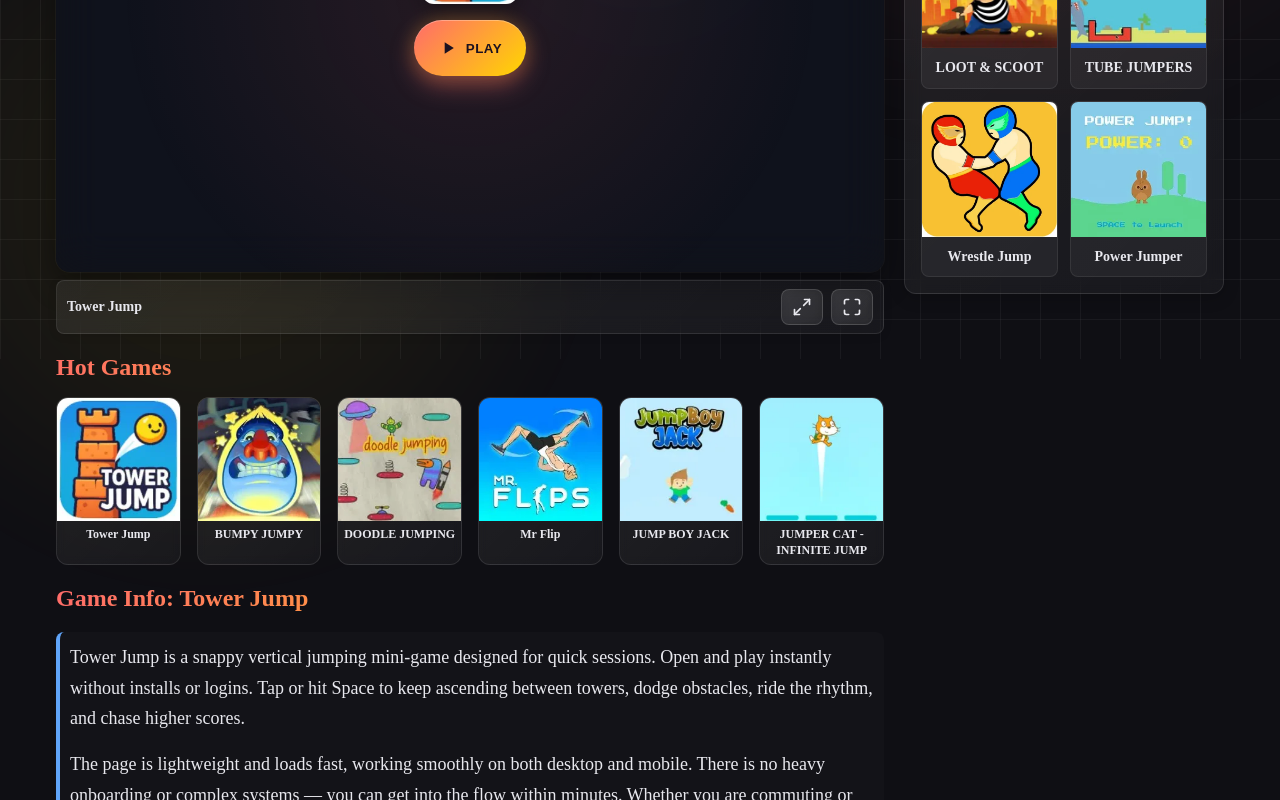
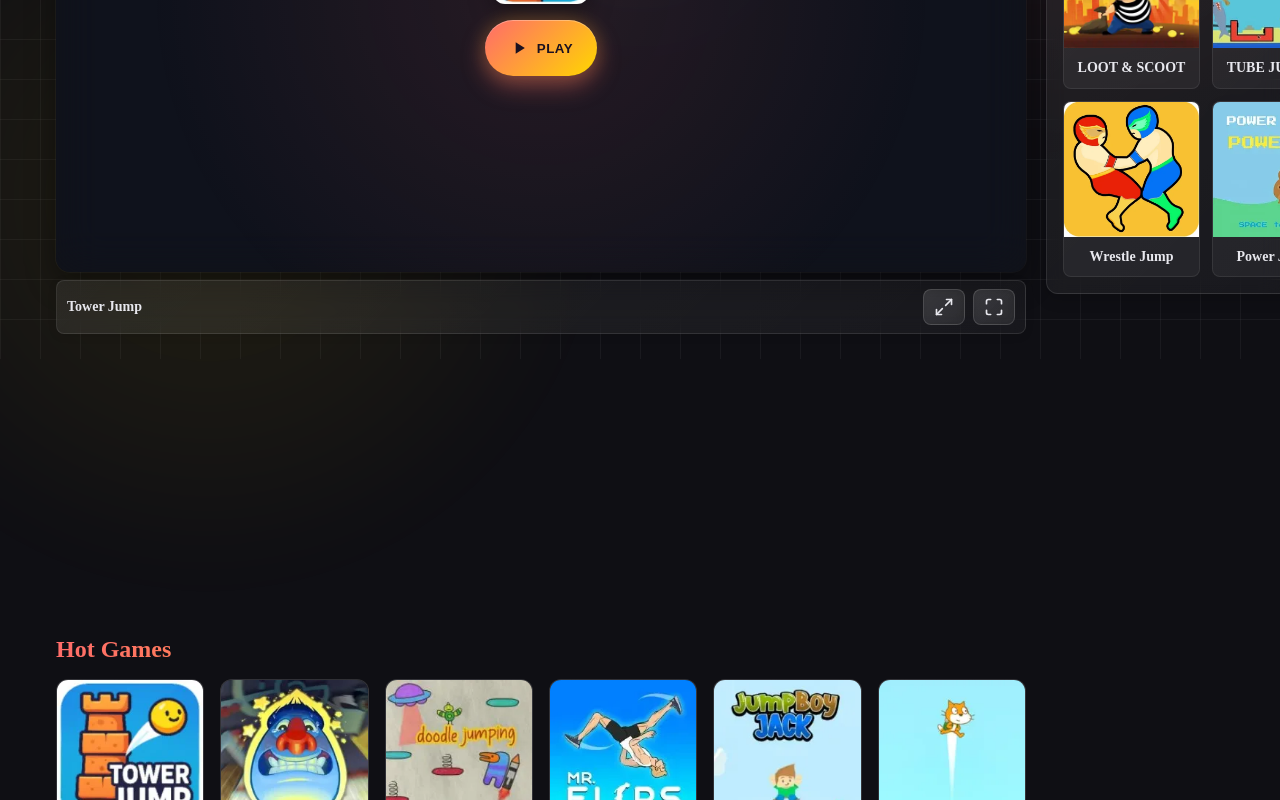
Before and after one commit to wanghuan072/gimjo, a Vue app in the folder Tower-Jump/: page / in a window 1280 px wide. Shown: the part 441-1241 px from the top of the page. Built offline with nearby package versions, Linux system fonts and the light colour scheme.

Commit message:
添加广告-5

```diff
--- a/Tower-Jump/index.html
+++ b/Tower-Jump/index.html
@@ -35,6 +35,9 @@
   <meta name="author" content="Tower Jump">
   <meta name="generator" content="Vue.js">
 
+  <!-- AdSense Direct（Hot Games 上方 970×250，ca-pub-9435047454967498） -->
+  <script async src="https://pagead2.googlesyndication.com/pagead/js/adsbygoogle_direct.js?client=ca-pub-9435047454967498" crossorigin="anonymous"></script>
+
   <!-- 延迟加载第三方脚本 -->
   <script>
     window.addEventListener('load', function () {
--- a/Tower-Jump/src/views/HomeView.vue
+++ b/Tower-Jump/src/views/HomeView.vue
@@ -122,6 +122,18 @@
               </div>
             </section>
 
+            <!-- AdSense Direct：在 Hot Games 上方（与后台代码一致） -->
+            <div
+              style="margin: 16px 0; display: flex; justify-content: center; max-width: 100%; overflow-x: auto"
+            >
+              <ins
+                class="adsbygoogle"
+                style="display: inline-block; width: 970px; max-width: 100%; height: 250px"
+                data-ad-client="ca-pub-9435047454967498"
+                data-tag-src="gamtg"
+              ></ins>
+            </div>
+
             <!-- Hot Games 板块 -->
             <section v-if="hotGames.length > 0" class="hot-games-section">
               <h2 class="section-title">Hot Games</h2>
@@ -448,7 +460,16 @@ watch(
 )
 
 
-// 首页广告位：
+// Hot Games 上方：adsbygoogle_direct（DOM 中第一个 adsbygoogle，须最先 push）
+const loadHotGamesAboveDirectAd = () => {
+  try {
+    ;(window.adsbygoogle = window.adsbygoogle || []).push({})
+  } catch (e) {
+    console.error('AdSense direct (above Hot Games) push failed:', e)
+  }
+}
+
+// 侧栏等：沿用 adsbygoogle.js 的第二个 ins，第二次 push
 const loadAds = () => {
   try {
     ;(window.adsbygoogle = window.adsbygoogle || []).push({})
@@ -458,9 +479,10 @@ const loadAds = () => {
 }
 
 onMounted(async () => {
-  // 初始化游戏
   initializeGame()
 
+  await nextTick()
+  loadHotGamesAboveDirectAd()
   loadAds()
 })
 
```
